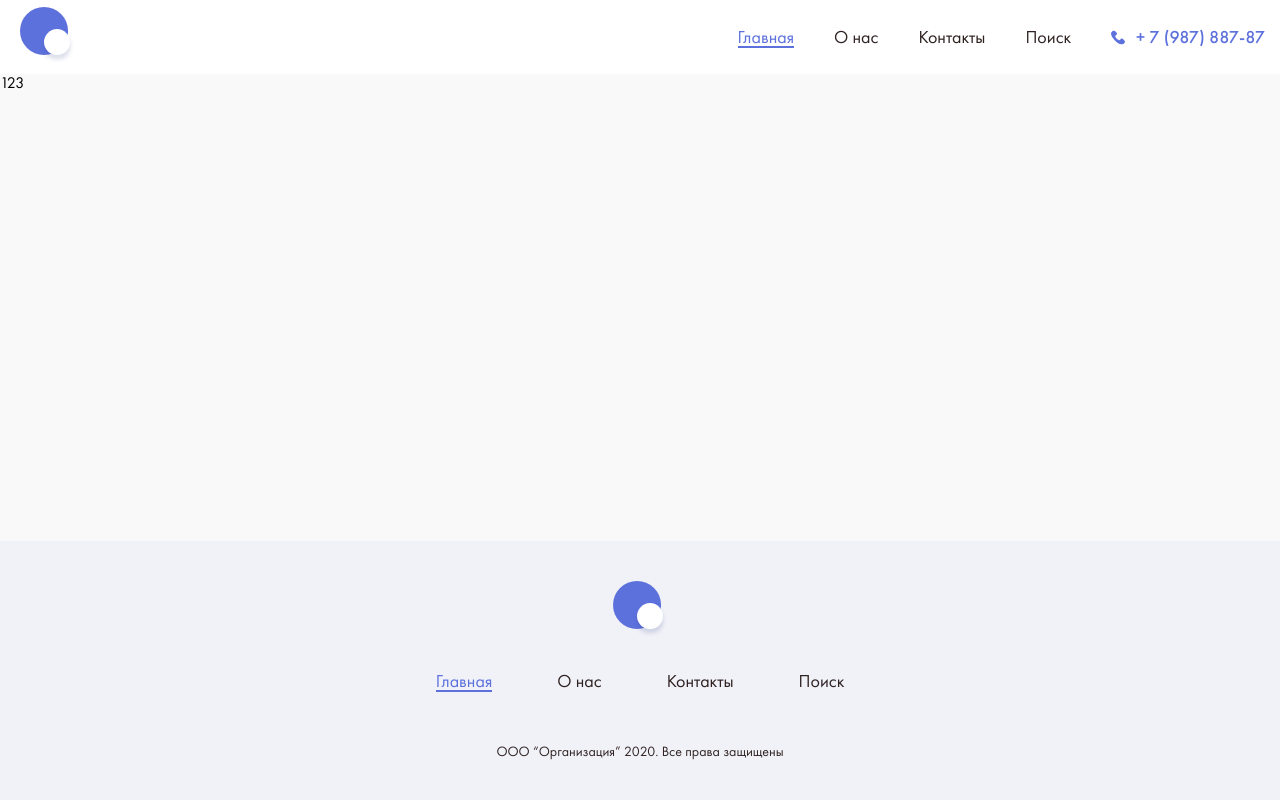
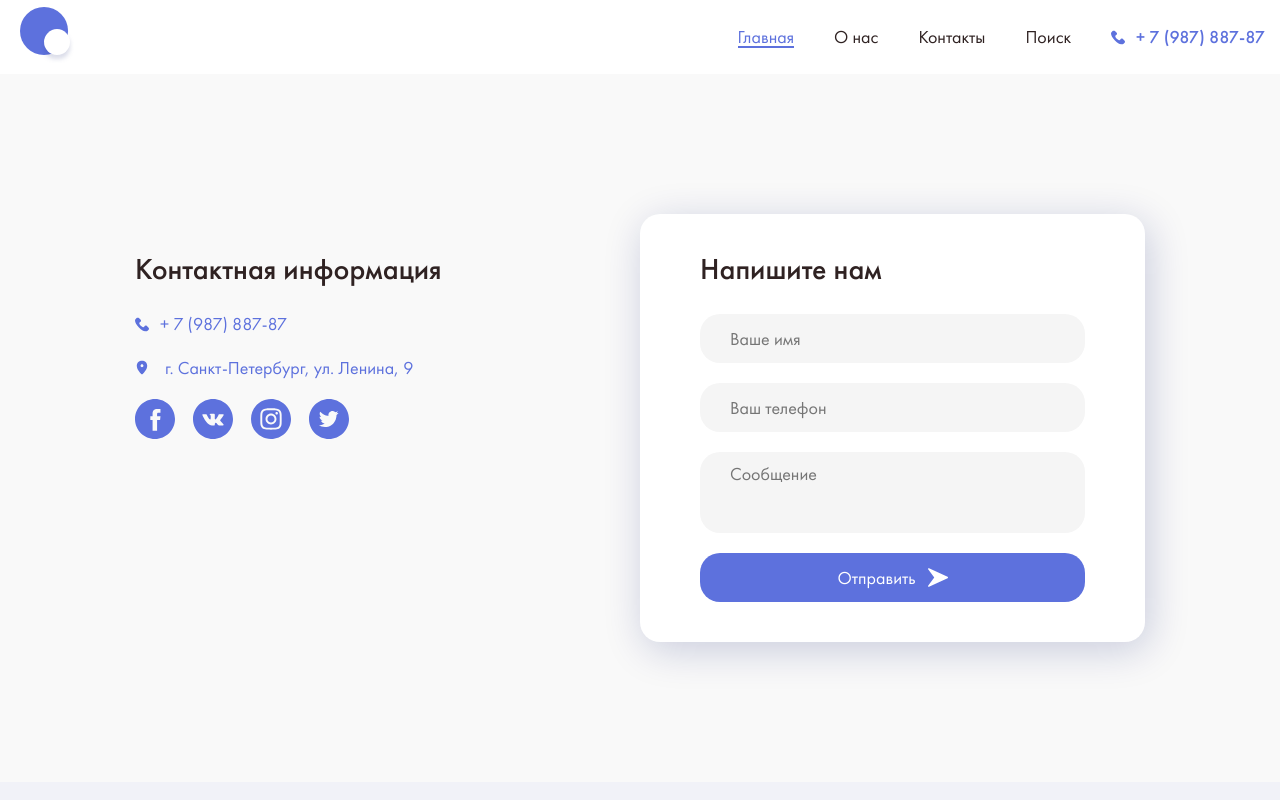
Before and after one commit to vitalyreutsky/blog-wp, a plain HTML site: page contacts.html in a window 1280 px wide. Shown: the top 800 px of the page. Drawn offline with Linux system fonts and the light colour scheme.

Commit message:
Закончил страницу контакты

```diff
--- a/contacts.html
+++ b/contacts.html
@@ -39,7 +39,81 @@
           </div>
         </div>
       </header>
-      <main class="main">123</main>
+      <main class="main">
+        <section class="contacts">
+          <div class="container contacts__container">
+            <div class="contacts__left">
+              <h1 class="visually-hidden">Контакты</h1>
+              <h2 class="contacts__title blog-title">Контактная информация</h2>
+              <a href="tel:+798788787" class="phone phone--contacts">+ 7 (987) 887-87</a>
+              <adress class="adress">г. Санкт-Петербург, ул. Ленина, 9</adress>
+              <ul class="social list-reset">
+                <li class="social__item">
+                  <a href="" class="social__link social__link--fb"></a>
+                </li>
+                <li class="social__item">
+                  <a href="" class="social__link social__link--vk"></a>
+                </li>
+                <li class="social__item">
+                  <a href="" class="social__link social__link--insta"></a>
+                </li>
+                <li class="social__item">
+                  <a href="" class="social__link social__link--tw"></a>
+                </li>
+              </ul>
+            </div>
+            <div class="contacts__right">
+              <div class="contacts-form__wrapper">
+                <h2 class="contacts__title blog-title">Напишите нам</h2>
+                <form action="#" class="form callback-form">
+                  <input
+                    type="text"
+                    class="form-input callback-form__input"
+                    placeholder="Ваше имя"
+                  />
+                  <input
+                    type="tel"
+                    class="form-input callback-form__input"
+                    placeholder="Ваш телефон"
+                  />
+                  <textarea
+                    class="form-input callback-form__textarea"
+                    placeholder="Сообщение"
+                  ></textarea>
+                  <button class="sub-form__btn btn-reset form-btn callback-btn">
+                    <span>Отправить</span>
+
+                    <svg
+                      width="20"
+                      height="21"
+                      viewBox="0 0 20 21"
+                      fill="none"
+                      xmlns="http://www.w3.org/2000/svg"
+                    >
+                      <g clip-path="url(#clip0)">
+                        <path
+                          d="M19.5857 9.85046L1.01474 1.27924C0.719033 1.14496 0.366184 1.22496 0.160475 1.47924C-0.046663 1.73352 -0.0538057 2.09494 0.143332 2.35636L6.25033 10.499L0.143332 18.6417C-0.0538057 18.9031 -0.046663 19.2659 0.159046 19.5188C0.297614 19.6917 0.504752 19.7845 0.714747 19.7845C0.816173 19.7845 0.917599 19.7631 1.01331 19.7188L19.5843 11.1476C19.8386 11.0304 20 10.7776 20 10.499C20 10.2205 19.8386 9.9676 19.5857 9.85046Z"
+                          fill="white"
+                        />
+                      </g>
+                      <defs>
+                        <clipPath id="clip0">
+                          <rect
+                            width="20"
+                            height="20"
+                            fill="white"
+                            transform="translate(0 0.5)"
+                          />
+                        </clipPath>
+                      </defs>
+                    </svg>
+                  </button>
+                </form>
+              </div>
+            </div>
+          </div>
+        </section>
+      </main>
       <footer class="footer">
         <div class="container footer__container">
           <a class="logo footer__logo">
--- a/css/contacts.css
+++ b/css/contacts.css
@@ -0,0 +1,98 @@
+.contacts {
+  padding-top: 140px;
+  padding-bottom: 140px;
+}
+
+.contacts__container {
+  display: flex;
+  justify-content: space-between;
+}
+
+.contacts__left {
+  width: 50%;
+  padding-top: var(--grid-gap);
+  padding-left: 120px;
+}
+
+.contacts__right {
+  width: 50%;
+  padding-right: 120px;
+}
+
+.contacts__title {
+  margin-bottom: 30px;
+  font-size: 30px;
+  line-height: 30px;
+}
+
+.contacts-form__wrapper {
+  padding: var(--grid-gap) 60px;
+  border-radius: 20px;
+  background-color: #fff;
+  box-shadow: 4px 8px 40px rgba(8, 24, 111, 0.2);
+}
+
+.phone--contacts {
+  display: inline-block;
+  margin-bottom: 21px;
+  font-weight: 400;
+}
+
+.adress {
+  display: block;
+  margin-bottom: 20px;
+  font-size: 18px;
+  line-height: 23px;
+  font-weight: 400;
+  font-style: normal;
+  padding-left: 30px;
+  color: var(--accent-color);
+  background-image: url("../img/pin.svg");
+  background-repeat: no-repeat;
+  background-position: left center;
+}
+
+.social {
+  display: flex;
+  align-items: center;
+}
+
+.social__item:not(:last-child) {
+  margin-right: 18px;
+}
+
+.social__link {
+  display: block;
+  width: 40px;
+  height: 40px;
+  background-position: center;
+  background-repeat: no-repeat;
+  background-size: cover;
+}
+
+.social__link--fb {
+  background-image: url("../img/fb.svg");
+}
+
+.social__link--vk {
+  background-image: url("../img/vk.svg");
+}
+
+.social__link--insta {
+  background-image: url("../img/insta.svg");
+}
+
+.social__link--tw {
+  background-image: url("../img/tw.svg");
+}
+
+.callback-form__input {
+  margin-bottom: 20px;
+}
+
+.callback-form__textarea {
+  resize: none;
+  margin-bottom: 20px;
+  padding-top: 10px;
+  height: 81px;
+}
--- a/css/style.css
+++ b/css/style.css
@@ -92,6 +92,29 @@ body {
 
 .main {
   flex: 1 1 auto;
+}
+
+.sub-form__input {
+  margin-bottom: 20px;
+}
+
+.form-btn {
+  width: 100%;
+  height: 49px;
+  background-color: var(--accent-color);
+  border-radius: 20px;
+  font-family: "Futura PT", sans-serif;
+  font-size: 18px;
+  font-weight: 400;
+  line-height: 23px;
+  color: #fff;
+  display: flex;
+  align-items: center;
+  justify-content: center;
+}
+
+.form-btn span {
+  margin-right: 12px;
 }
 
 /* header */
@@ -437,7 +460,7 @@ body {
   margin-bottom: 30px;
 }
 
-.sub-form__input {
+.form-input {
   width: 100%;
   border-radius: 20px;
   background: #f5f5f5;
@@ -450,27 +473,7 @@ body {
   line-height: 23px;
   border: none;
   display: block;
-  margin-bottom: 20px;
   outline: none;
-}
-
-.sub-form__btn {
-  width: 100%;
-  height: 49px;
-  background-color: var(--accent-color);
-  border-radius: 20px;
-  font-family: "Futura PT", sans-serif;
-  font-size: 18px;
-  font-weight: 400;
-  line-height: 23px;
-  color: #fff;
-  display: flex;
-  align-items: center;
-  justify-content: center;
-}
-
-.sub-form span {
-  margin-right: 12px;
 }
 
 /* footer */
```
Also changed, not shown: category.html (+2 -2 lines), index.html (+2 -2 lines), post.html (+2 -2 lines).
